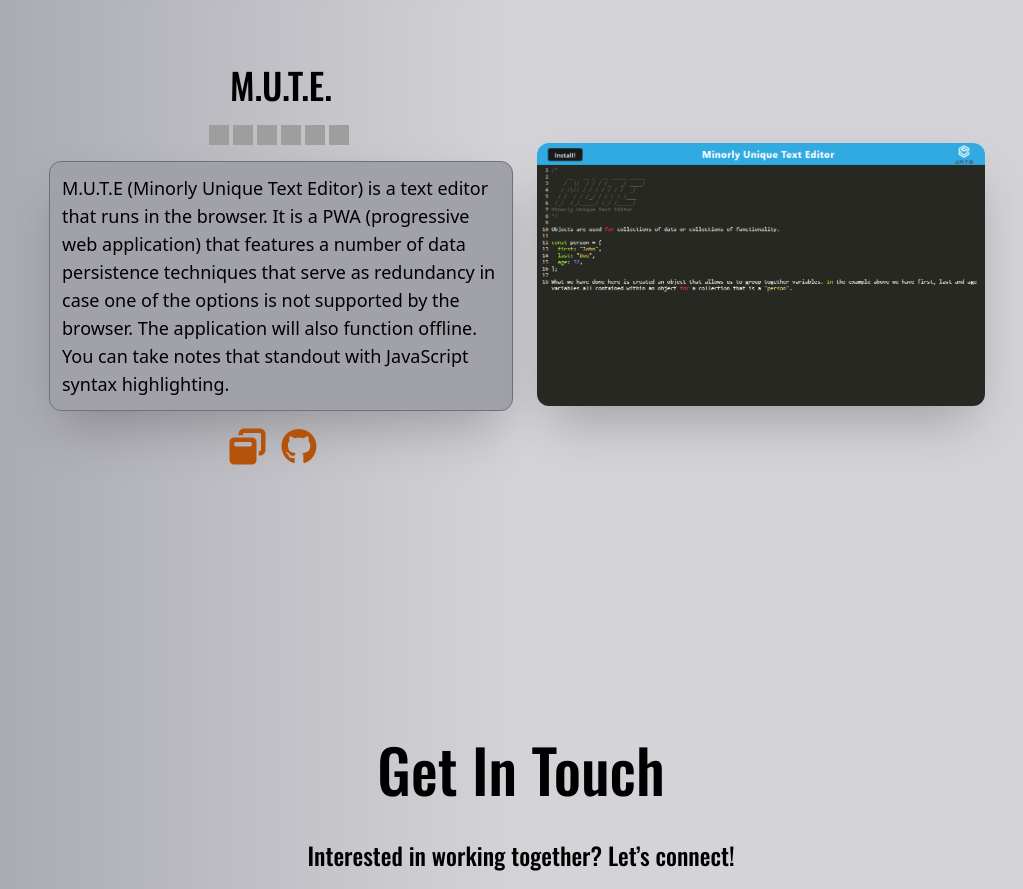
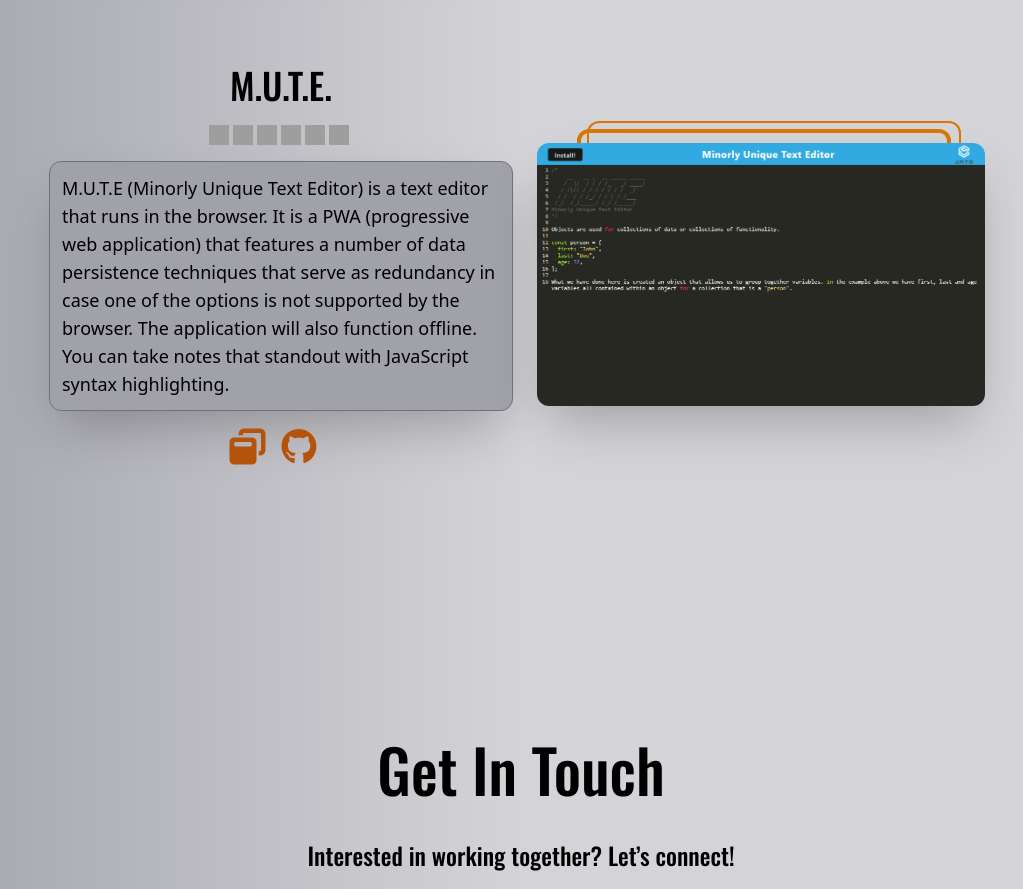
Before and after one commit to erikbenedict/react-portfolio, a React (Vite) app: page / in a window 1280 px wide. Shown: the part 4280-5169 px from the top of the page, without its empty margins (119-1142 px from the left). Built offline with nearby package versions, Linux system fonts and the light colour scheme; grey boxes are pictures that could not be loaded.

Commit message:
feature: added responsive border to Mut project screenshot

```diff
--- a/src/components/Projects/MuteProject.jsx
+++ b/src/components/Projects/MuteProject.jsx
@@ -50,17 +50,16 @@ export default function MuteProject() {
           </Link> */}
         </div>
       </div>
-      <div className="hidden md:block md:w-1/2 p-3">
+      <div className="hidden md:block md:w-1/2 p-3 screenshot-border-a">
         <a
           href="https://mute-8aface8efda8.herokuapp.com/"
           target="blank"
           rel="noopener noreferrer"
-          className="hover:opacity-80"
         >
           <img
             src={screenshot}
             alt="M.U.T.E. screenshot"
-            className="max-w-xs lg:max-w-md mx-auto rounded-xl shadow-2xl"
+            className="max-w-xs lg:max-w-md mx-auto rounded-xl shadow-2xl transition ease-in-out delay-150 hover:-translate-y-1 hover:scale-110"
           />
         </a>
       </div>
```
